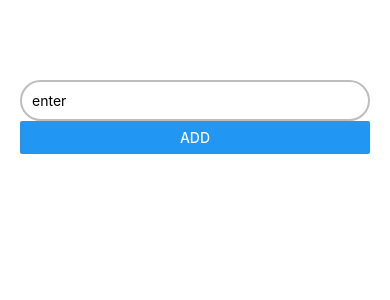
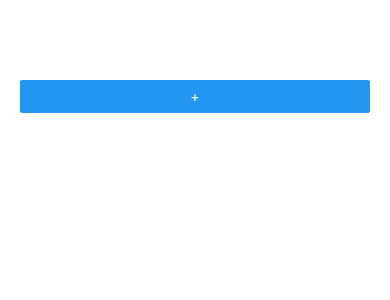
Before and after one commit to edignot/react-native-test-app, a React Native app: screen / in a window 390 px wide. Shown: the top 300 px of the page. Built offline with nearby package versions, Linux system fonts and the light colour scheme.

Commit message:
Modal added

```diff
--- a/App.js
+++ b/App.js
@@ -1,19 +1,32 @@
 import React, { useState } from "react"
 import GoalItem from "./components/GoalItem"
 import GoalInput from "./components/GoalInput"
-import { StyleSheet, View, FlatList } from "react-native"
+import { StyleSheet, View, FlatList, Button } from "react-native"
 
 export default function App() {
   const [goals, setGoal] = useState([])
+  const [isModalVisible, setIsModalVisible] = useState(false)
 
   const removeGoal = (goalId) => {
-    const filteredGoals = goals.filter((goal) => goal.key !== goalId)
-    setGoal((currentGaols) => [...filteredGoals])
+    setGoal((currentGaols) => [
+      ...currentGaols.filter((goal) => goal.key !== goalId),
+    ])
+  }
+
+  const isModalVisibleHandler = () => {
+    setIsModalVisible(!isModalVisible)
   }
 
   return (
     <View style={styles.screen}>
-      <GoalInput goals={goals} setGoal={setGoal} />
+      <Button title="+" onPress={isModalVisibleHandler} />
+      <GoalInput
+        goals={goals}
+        setGoal={setGoal}
+        isModalVisible={isModalVisible}
+        setIsModalVisible={setIsModalVisible}
+        isModalVisible={isModalVisible}
+      />
       <View>
         <FlatList
           data={goals}
@@ -35,16 +48,3 @@ const styles = StyleSheet.create({
     paddingTop: 80,
   },
 })
-
-// expo init
-// npm start
-// core components
-// by default every View in react native uses flexbox
-// default flex direction column
-// justifyContent - positions flex items on the main axis
-// alignItems - positions flex items on the cross axis
-// screen is not scrollable by default
-// ScrollView - for content that you cannot guarantee to fit on the screen, might be inefficient because it renders all the elements in advance, not great for long lists
-// FlatList - for infinite lists, alternative to ScrollView / flatlist has data and tenderItem must have props / better performance than a scrollview
-// custom components - use React Native or other custom components to built them
-// Touchable component - non visible, bu registers touch on the children you wrap it around
--- a/components/GoalInput.js
+++ b/components/GoalInput.js
@@ -1,7 +1,7 @@
 import React, { useState } from "react"
-import { View, TextInput, Button, StyleSheet } from "react-native"
+import { View, TextInput, Button, StyleSheet, Modal } from "react-native"
 
-const GoalInput = ({ setGoal }) => {
+const GoalInput = ({ setGoal, isModalVisible, setIsModalVisible }) => {
   const [enteredGoal, setEnteredGoal] = useState("")
 
   const goalInputHandler = (input) => {
@@ -15,31 +15,38 @@ const GoalInput = ({ setGoal }) => {
         { key: Math.random().toString(), value: enteredGoal },
       ])
       setEnteredGoal("")
+      setIsModalVisible(!isModalVisible)
     } else {
       alert("Please enter goal first")
     }
   }
 
   return (
-    <View>
+    <Modal visible={isModalVisible} animationType="slide" style>
+      <View style={styles.inputContainer}>
         <TextInput
           placeholder="enter"
-        style={styles.inputContainer}
+          style={styles.input}
           onChangeText={goalInputHandler}
           value={enteredGoal}
         />
         <Button title="add" onPress={addGoalHandler} />
       </View>
+    </Modal>
   )
 }
 
 const styles = StyleSheet.create({
-  inputContainer: {
+  input: {
     borderColor: "#bebebe",
     borderWidth: 2,
     padding: 10,
     borderRadius: 50,
   },
+  inputContainer: {
+    justifyContent: "center",
+    flex: 1,
+  },
 })
 
 export default GoalInput
```
Lines whose indentation alone changed are shown as unchanged.
